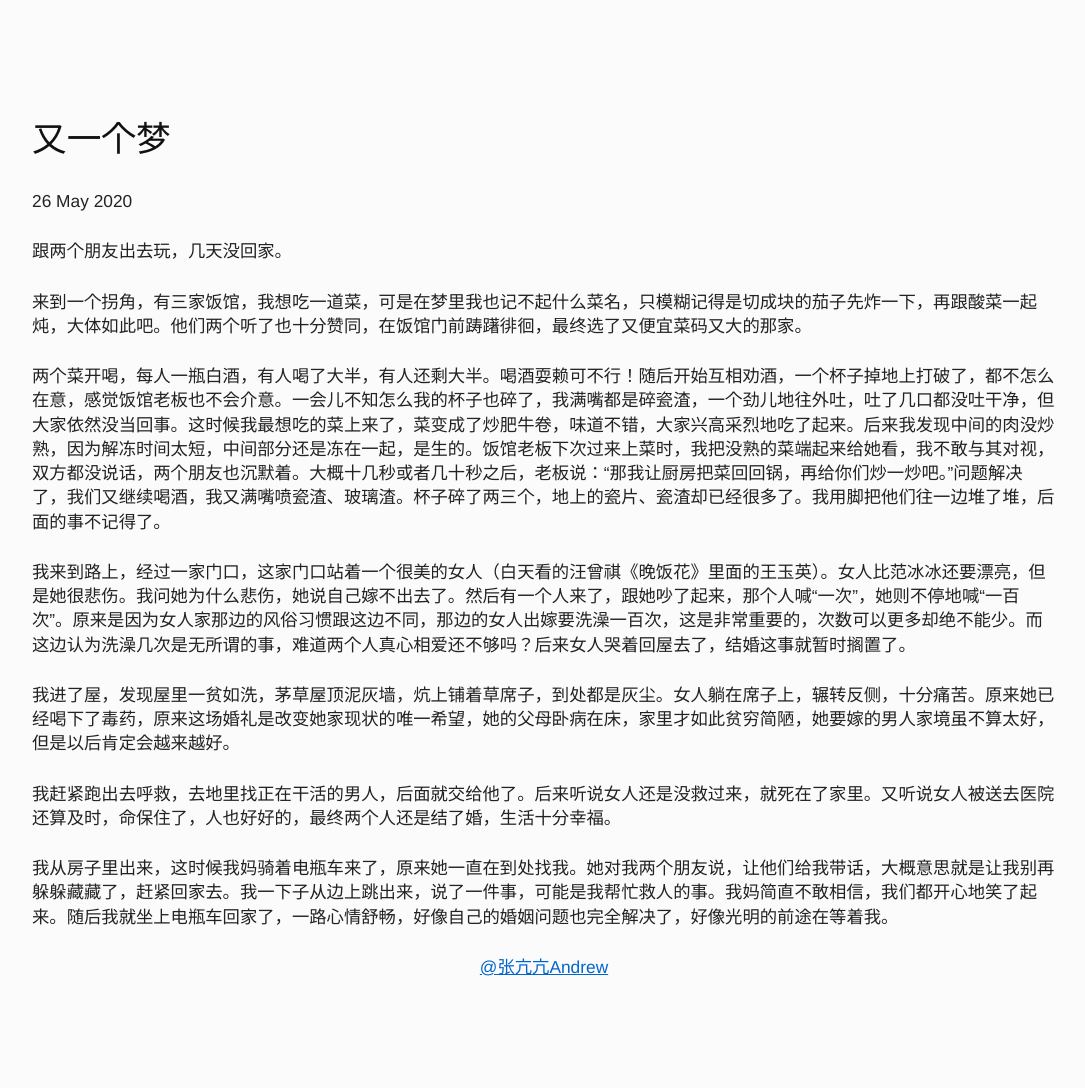
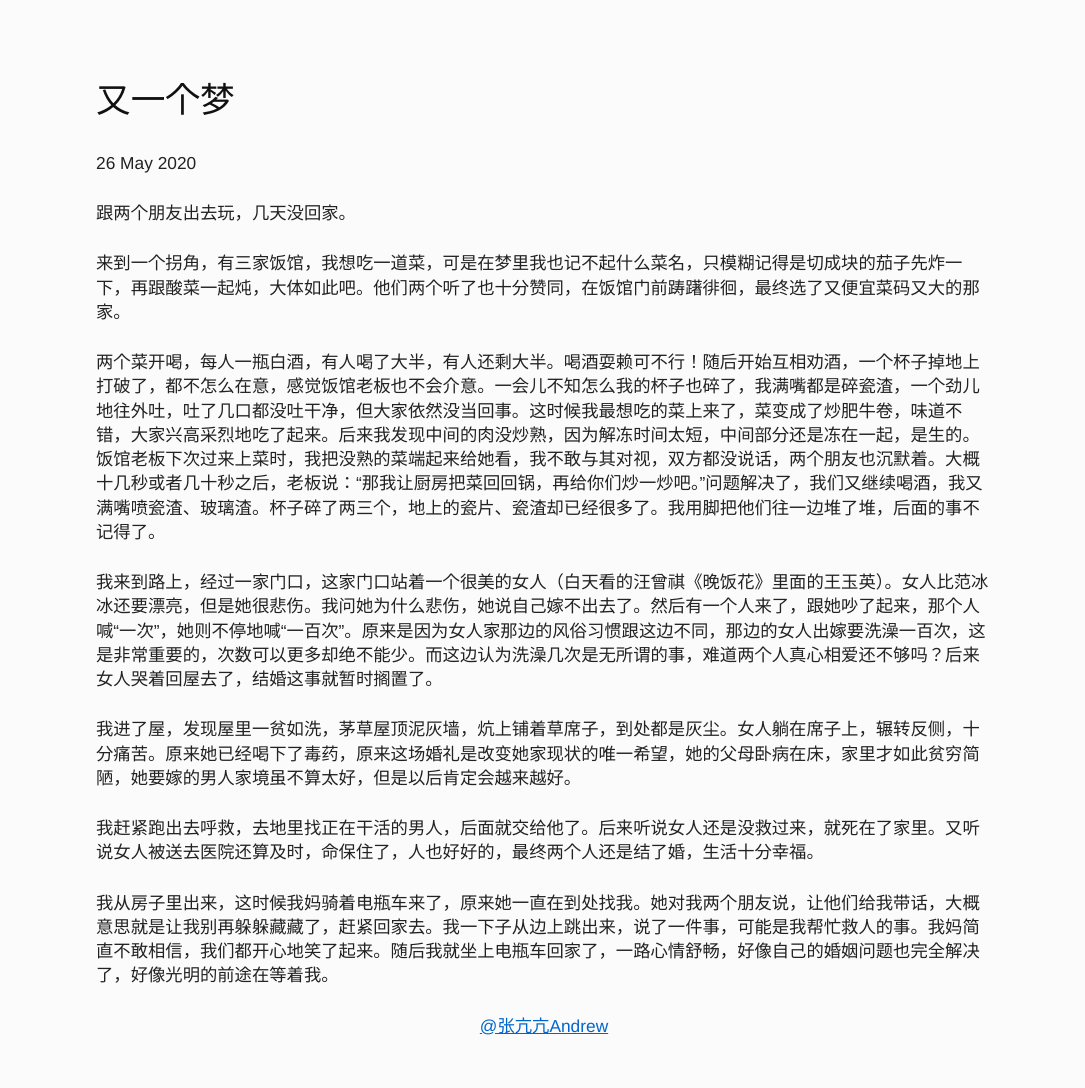
Before and after one commit to zkkandrew/blog-github, a Jekyll site: the page built from _posts/2020-5-26-又一个梦.html, in a window 1280 px wide. Shown: the whole page, without its empty margins (96-1181 px from the left). Built offline with Jekyll 4.4.1, drawn with Linux system fonts in a browser that asks for light colours; comment, search, counter and statistics services are not loaded.

Commit message:
update style of page in page.html

```diff
--- a/_layouts/page.html
+++ b/_layouts/page.html
@@ -20,7 +20,7 @@
 				background:  #fbfbfb;
 				font-family: "Helvetica Neue", Arial, Helvetica, sans-serif;
 				line-height: 1.4;
-				margin:      3% 10%;
+				margin:      0% 15%;
 			}
 
 			h1, h2, h3, h4, h5, h6 {
```
